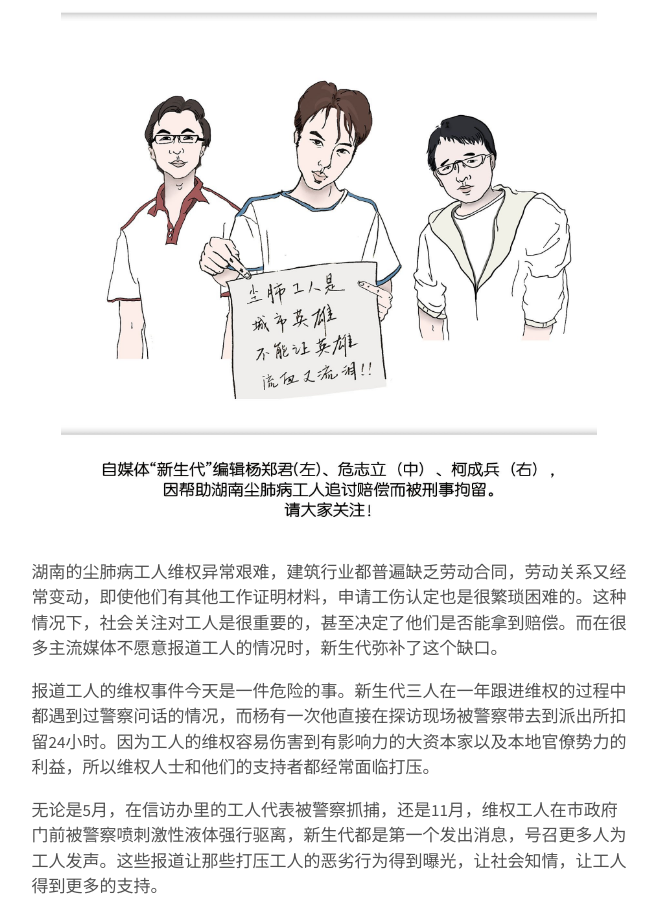
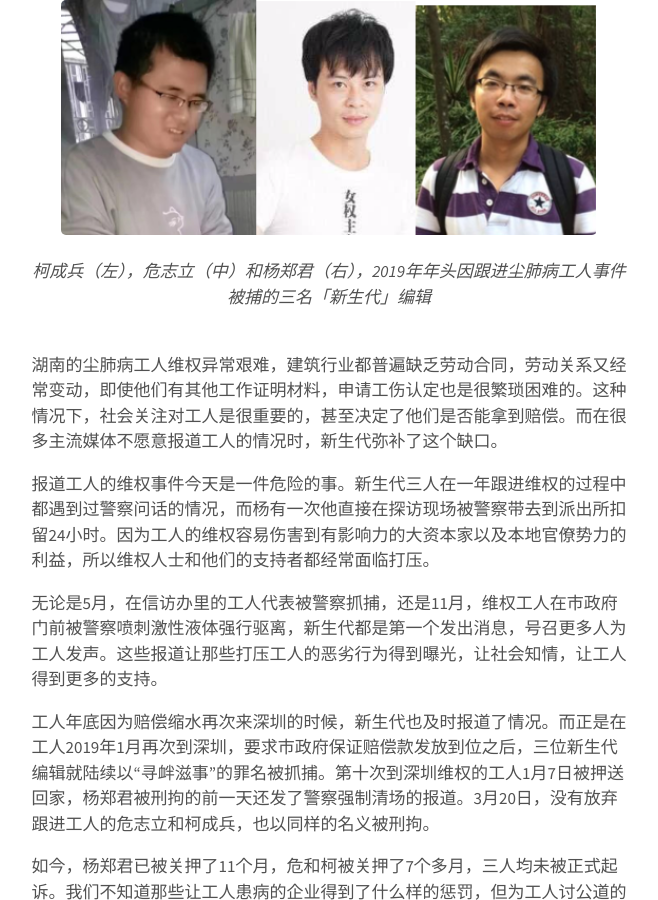
Before and after one commit to xsdai3/xsdai3.github.io, a Jekyll site: the page built from _posts/2019-12-31-谁动了尘肺病工人的救命钱？两年斗争后，提问的人已经失踪，工人赔偿还未到位.md, in a window 1280 px wide and 900 px high, scrolled down 6493 px. Shown: the whole window, without its empty margins (311-969 px from the left). Built offline with Jekyll 4.4.1, drawn with Linux system fonts in a browser that asks for light colours; our own code applies the rules of GitHub Pages for plain Markdown files.

Commit message:
Update 2019-12-31-谁动了尘肺病工人的救命钱？两年斗争后，提问的人已经失踪，工人赔偿还未到位.md

```diff
--- a/_posts/2019-12-31-谁动了尘肺病工人的救命钱？两年斗争后，提问的人已经失踪，工人赔偿还未到位.md
+++ b/_posts/2019-12-31-谁动了尘肺病工人的救命钱？两年斗争后，提问的人已经失踪，工人赔偿还未到位.md
@@ -58,7 +58,7 @@
 
 正是因为敢问这样的问题，以及陪伴维权的尘肺病工人，为他们发声，新生代编辑们杨郑君、危志立和柯成兵在2019年1月至3月，陆续被深圳市公安抓捕。从2018年年初开始，新生代三子得知湖南工友在维权争取职业病赔偿的时候，他们就紧密跟进工友的维权过程，帮助他们把他们的故事和他们的遭遇讲出来。每当工人来到深圳，新生代的编辑们就会去找工人，了解他们的维权进展并及时写报道。
 
-<div style="text-align:center"><img src="/images/TY7.jpg" width="90%"></div>
+<div style="text-align:center"><img src="/images/iLabour-editors.png" width="90%"><br><em>柯成兵（左），危志立（中）和杨郑君（右），2019年年头因跟进尘肺病工人事件被捕的三名「新生代」编辑</em></div><br>
 
 湖南的尘肺病工人维权异常艰难，建筑行业都普遍缺乏劳动合同，劳动关系又经常变动，即使他们有其他工作证明材料，申请工伤认定也是很繁琐困难的。这种情况下，社会关注对工人是很重要的，甚至决定了他们是否能拿到赔偿。而在很多主流媒体不愿意报道工人的情况时，新生代弥补了这个缺口。
 
```
